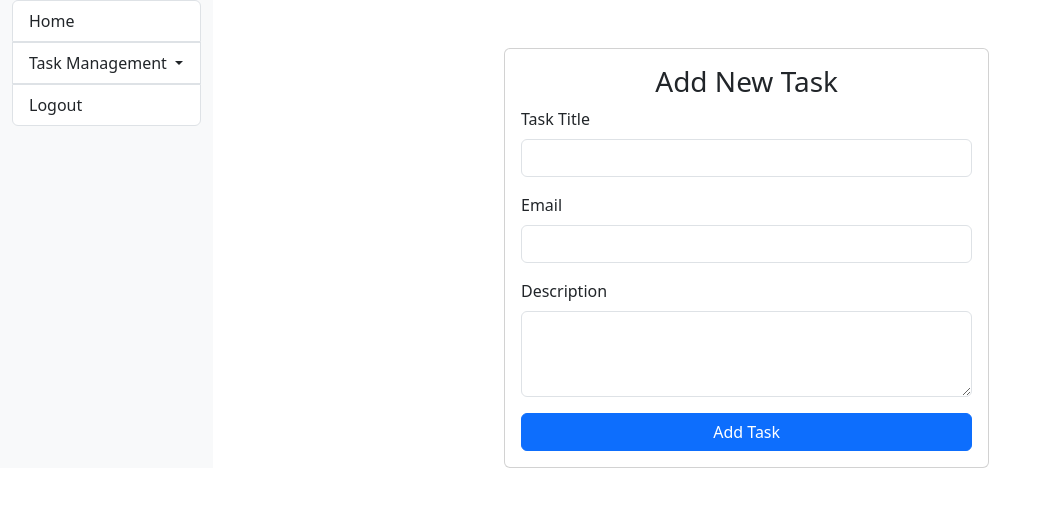
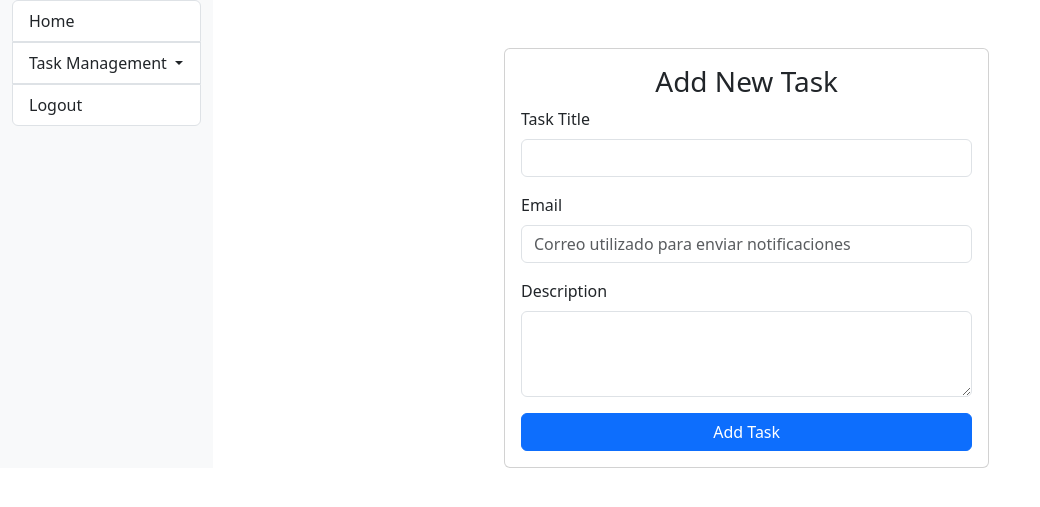
Before and after one commit to Zamudio06/TMS, a Django app: page /task/add-task/ in a window 1280 px wide. Shown: the top 507 px of the page, without its empty margins (0-1040 px from the left). Run offline with Django 3.2, Linux system fonts and the light colour scheme; the visitor is signed in with stand-in values (Sample User, id 1); parts of the project's set-up code (start-up, migrations or seed data) failed here and were passed over.

Commit message:
first commit

```diff
--- a/templates/task/add_task.html
+++ b/templates/task/add_task.html
@@ -29,7 +29,7 @@
                         </div>
                         <div class="mb-3">
                             <label for="email" class="form-label">Email</label>
-                            <input type="email" class="form-control" id="email" name="email" required>
+                            <input type="email" class="form-control" id="email" name="email" placeholder="Correo utilizado para enviar notificaciones" required>
                         </div>
                         <div class="mb-3">
                             <label for="description" class="form-label">Description</label>
```
